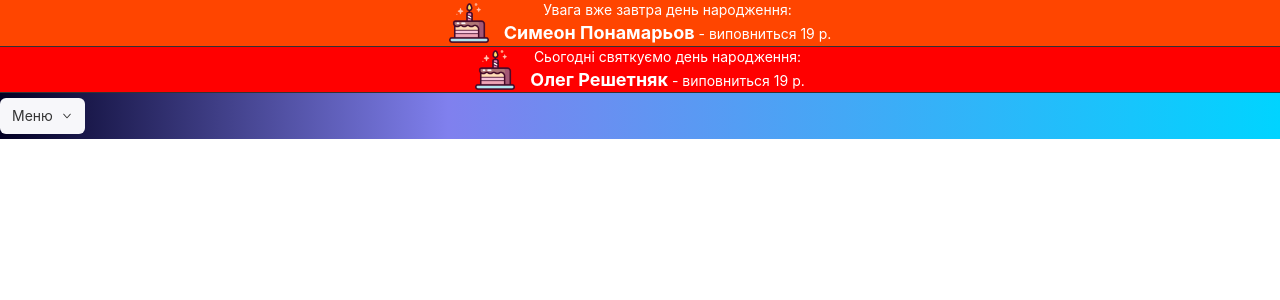
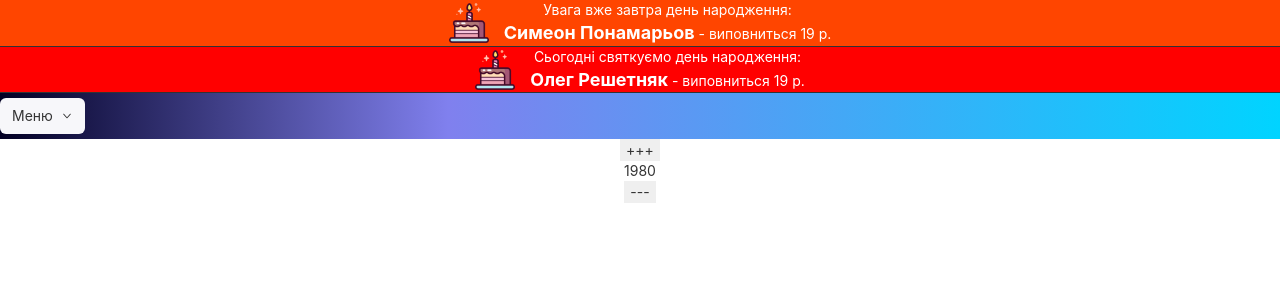
Before and after one commit to seokont/communita, a React (Create React App) app: page /testpage in a window 1280 px wide. Shown: the top 300 px of the page. Built offline with nearby package versions, Linux system fonts and the light colour scheme.

Commit message:
fixed 22

```diff
--- a/src/App.js
+++ b/src/App.js
@@ -1,5 +1,5 @@
 /* eslint-disable */
-import React, { useEffect, useState } from "react";
+import React, {useEffect, useState} from "react";
 import {
     BrowserRouter as Router,
     Routes,
@@ -20,7 +20,6 @@ import {
     Whisper,
 } from "rsuite";
 import Responsible from "./component/Responsible";
-
 import Box from "@mui/material/Box";
 import BottomNavigation from "@mui/material/BottomNavigation";
 import BottomNavigationAction from "@mui/material/BottomNavigationAction";
@@ -40,49 +39,39 @@ import MenuItem from "@mui/material/MenuItem";
 import MenuList from "@mui/material/MenuList";
 import Alert from "@mui/material/Alert";
 import AlertTitle from "@mui/material/AlertTitle";
-
 import Menu from "@mui/material/Menu";
-
-import { denBrit } from "../src/storage/baza";
-
+import {denBrit} from "../src/storage/baza";
 import ka from "./component/4018986.png";
+import TestPage from "./component/Test";
 
 const SizeDropdown = (props) => (
     <Dropdown appearance="default" {...props}>
         <Link to="/">
             <Dropdown.Item>Список</Dropdown.Item>
         </Link>
-
         <Link to="/calendar">
             <Dropdown.Item>Графік приготувань</Dropdown.Item>
         </Link>
-
         <Link to="/responsible">
             <Dropdown.Item>Відповідальні груп</Dropdown.Item>
         </Link>
-
         <Link to="/presvitery">
             <Dropdown.Item>Пресвітери</Dropdown.Item>
         </Link>
     </Dropdown>
 );
-
 export default function App() {
     const [datingFuture1, setDatingFuture1] = useState([]);
     const [datingFuture2, setDatingFuture2] = useState([]);
     const [datingFuture3, setDatingFuture3] = useState([]);
     const [dating, setDating] = useState([]);
-
     let d = new Date();
-
     let date = d.getDate();
     let month = d.getMonth();
     let years = d.getFullYear();
-
     useEffect(() => {
         const millionDN = denBrit?.filter((u) => {
             let k = u.data.split(".");
-
             return (
                 k !== "" &&
                 new Date(years, Number(k[1] - 1), Number(k[0])).getTime() ===
@@ -90,7 +79,6 @@ export default function App() {
             );
         });
         setDating(millionDN);
-
         const millionDNFuture3 = denBrit?.filter((u) => {
             let k = u.data.split(".");
             console.log(new Date(years, Number(k[1] - 1), Number(k[0])));
@@ -101,7 +89,6 @@ export default function App() {
             );
         });
         setDatingFuture3(millionDNFuture3);
-
         const millionDNFuture2 = denBrit?.filter((u) => {
             let k = u.data.split(".");
             return (
@@ -111,7 +98,6 @@ export default function App() {
             );
         });
         setDatingFuture2(millionDNFuture2);
-
         const millionDNFuture1 = denBrit?.filter((u) => {
             let k = u.data.split(".");
             return (
@@ -122,7 +108,6 @@ export default function App() {
         });
         setDatingFuture1(millionDNFuture1);
     }, []);
-
     const [anchorEl, setAnchorEl] = useState(null);
     const open = Boolean(anchorEl);
     const handleClick = (event) => {
@@ -131,12 +116,11 @@ export default function App() {
     const handleClose = () => {
         setAnchorEl(null);
     };
-
     const dayBirth = (f, d, w) => {
         if (f.length !== 0) {
             return (
                 <div
-              sx={{ width: "100%" }}
+                    sx={{width: "100%"}}
                     style={{
                         textAlign: "center",
                         justifyContent: "center",
@@ -149,9 +133,9 @@ export default function App() {
                     spacing={2}
                 >
                     <div>
-              <img width="40" src={ka} />
+                        <img width="40" src={ka}/>
                     </div>
-            <div variant="filled" severity={w} style={{ color: "white" }}>
+                    <div variant="filled" severity={w} style={{color: "white"}}>
                         {d}
                         {f?.map((m, index) => (
                             <div key={index}>
@@ -173,7 +157,6 @@ export default function App() {
         }
         return "";
     };
-
     return (
         <div className="App">
             {/* <Box sx={{ width: '100%' }}>
@@ -183,28 +166,23 @@ export default function App() {
        <Link to="responsible">Відповідальні груп</Link>
        <Link to="presvitery">Пресвітери</Link>
        <Stack spacing={2} direction="row"> */}
-
             <div>
                 {dayBirth(
                     datingFuture3,
                     " Увага через 3 дня день народження:",
                     "Coral"
                 )}
-
                 {dayBirth(
                     datingFuture2,
                     " Увага через 2 дня день народження:",
                     "Tomato"
                 )}
-
                 {dayBirth(
                     datingFuture1,
                     " Увага вже завтра день народження:",
                     "OrangeRed"
                 )}
-
                 {dayBirth(dating, "Сьогодні святкуємо день народження:", "red")}
-
                 {/* <Button
           id="demo-positioned-button"
           aria-controls={open ? "demo-positioned-menu" : undefined}
@@ -243,7 +221,6 @@ export default function App() {
             <Link to="/presvitery">Пресвітери</Link>
           </MenuItem>
         </Menu> */}
-
                 <ButtonToolbar
                     style={{
                         padding: "5px 0",
@@ -251,16 +228,16 @@ export default function App() {
                             "linear-gradient(90deg, rgba(2,0,36,1) 0%, rgba(128,128,238,1) 35%, rgba(0,212,255,1) 100%)",
                     }}
                 >
-            <SizeDropdown title="Меню" size="md" />
+                    <SizeDropdown title="Меню" size="md"/>
                 </ButtonToolbar>
             </div>
-
             <Routes>
                 {/* <Route path="/" element={<Home />} /> */}
-          <Route path="responsible" element={<Responsible />} />
-          <Route path="/" element={<TableBrothers />} />
-          <Route path="presvitery" element={<Presvitery />} />
-          <Route path="calendar" element={<MyCalendar />} />
+                <Route path="responsible" element={<Responsible/>}/>
+                <Route path="/" element={<TableBrothers/>}/>
+                <Route path="presvitery" element={<Presvitery/>}/>
+                <Route path="calendar" element={<MyCalendar/>}/>
+                <Route path="testpage" element={<TestPage/>}/>
             </Routes>
         </div>
     );
--- /dev/null
+++ b/src/component/Test.js
@@ -0,0 +1,24 @@
+import React, {useState} from 'react'
+
+const TestPage = () => {
+    const val = 1980
+    const useCounter = (values = 0, delta = 1) => {
+        const [count, setCount] = useState(values)
+        const increment = () => {
+            setCount((prevState) => prevState + delta)
+        }
+        const decrement = () => {
+            setCount((prevState) => prevState - delta)
+        }
+        return [count, increment, decrement]
+    }
+    const [count, increment, decrement] = useCounter(val, 2000)
+    return (
+        <>
+            <button onClick={increment}> +++</button>
+            <div>{count}</div>
+            <button onClick={decrement}> ---</button>
+        </>
+    )
+}
+export default TestPage;
--- a/src/storage/baza.js
+++ b/src/storage/baza.js
@@ -12,7 +12,7 @@ export const rows = [
   createData("Юля Янішевська", "0965677644", "tel:0965677644", "02.07.1977"),
 
   createData("Марія Янішевська", "0979269966", "tel:0979269966", "27.05.2005"),
-  createData("Єва Янішевська", "", "tel:0965677644", "25.06.2007"),
+  createData("Єва Янішевська", "0979271101", "tel:0979271101", "25.06.2007"),
 
   createData("Юрій Бондарчук", "0963802787", "tel:0963802787", "09.06.1987"),
   createData("Аліна Бондарчук", "0939333633", "tel:0939333633", "06.01.1989"),
```
Lines whose indentation alone changed are shown as unchanged.
